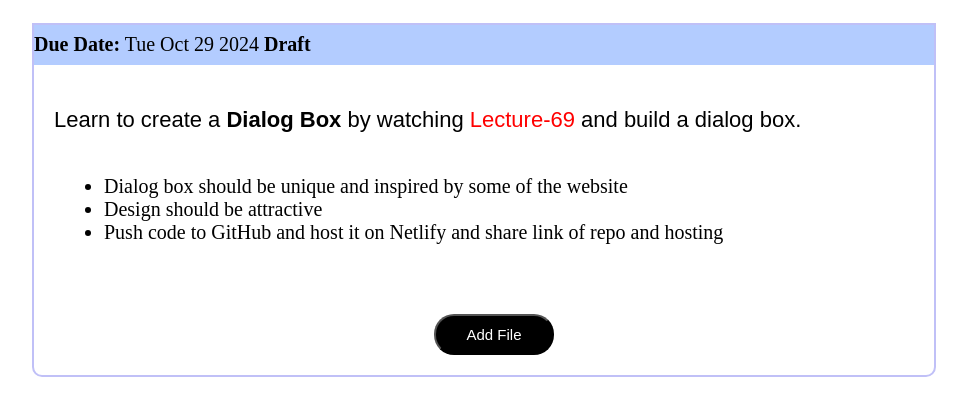
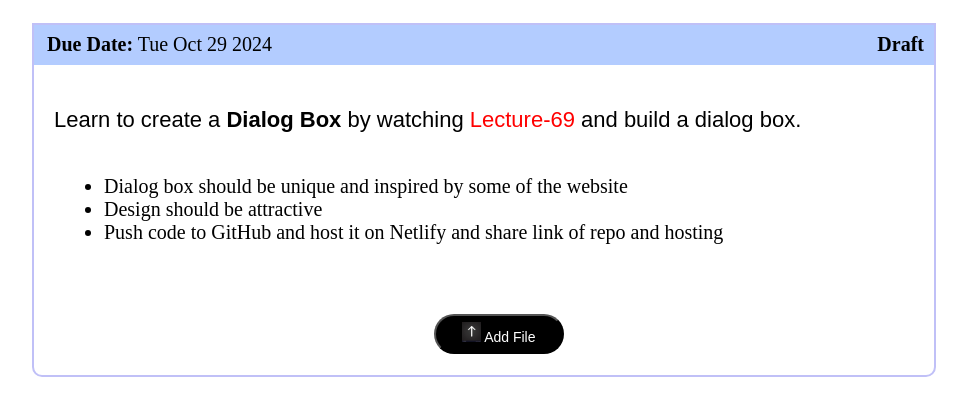
Before and after one commit to Arpitakharde/Assignment-33, a plain HTML site: page index.html in a window 1280 px wide. Shown: the part 74-490 px from the top of the page, without its empty margins (156-1123 px from the left). Drawn offline with Linux system fonts and the light colour scheme.

Commit message:
margin padding added

```diff
--- a/index.html
+++ b/index.html
@@ -13,7 +13,7 @@
 
       <div id="sub-container">
 
-           <b>Due Date:</b> Tue Oct 29 2024      <b >Draft</b>
+           <b id="topleft-txt">Due Date:</b> Tue Oct 29 2024      <b  id="topRight-txt">Draft</b>
 
       </div>
 
@@ -23,7 +23,10 @@
             <li>Design should be attractive</li>
             <li>Push code to GitHub and host it on Netlify and share link of repo and hosting </li>
           </ul>
-          <button id="btn"> Add File</button>
+          <button id="btn" >
+            <img src="./image/arrow.jpg"  id="image">
+            Add File
+        </button>
     </div>
 
 
--- a/style.css
+++ b/style.css
@@ -22,6 +22,16 @@
     align-content: center;
 }
 
+   #topleft-txt{
+    margin-left:13px;
+   }
+
+   #topRight-txt{
+    position: absolute;
+    margin-left:20px;
+    right:200px;
+   }
+
 
 #span{
     color:red;
@@ -43,12 +53,18 @@
 
 #btn{
     background-color: black;
-    font-size: 15px;
+    font-size: 14px;
     border-radius: 20px;
     color: white;
-    width:120px;
+    width:130px;
     align-items: center;
-    padding: 10px 10px 10px ;
     margin-top: 50px;
     margin-left:400px;
+    height:40px;
+    align-items:flex-start;
 }
+#image{
+    height:20px;
+    align-content: baseline;
+
+}
```
